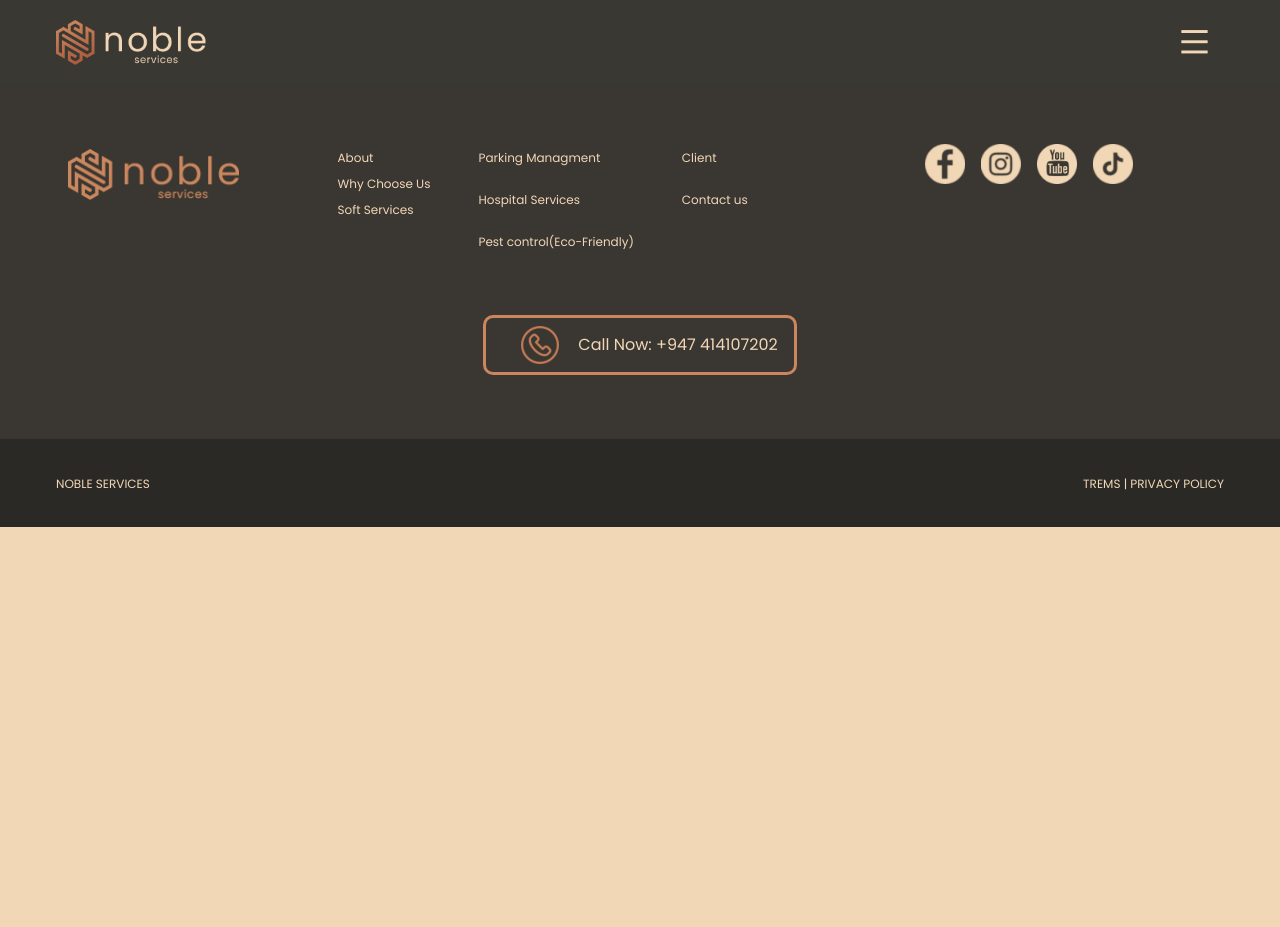
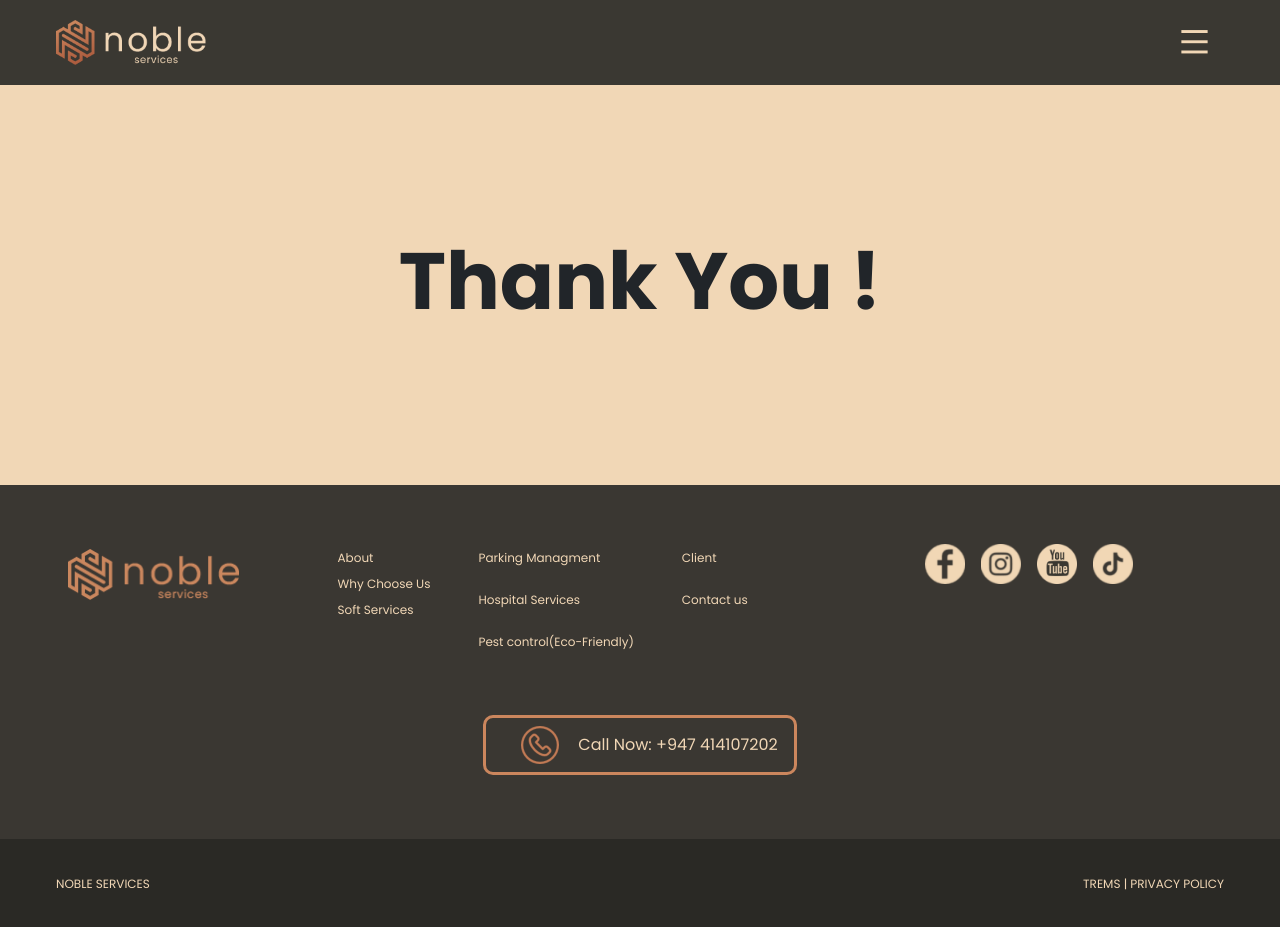
Before and after one commit to weblinxsolution/Noble, a plain HTML site: page thankyou.html in a window 1280 px wide. Before the commit the page ends 800 px from the top, so only its background shows below. Drawn offline with nearby package versions, Linux system fonts and the light colour scheme.

Commit message:
Thank you page Added

```diff
--- a/style.css
+++ b/style.css
@@ -114,7 +114,13 @@ p {
 .spacing {
     padding-top: 5%;
 }
-
+.spacing-3{
+    height: 50vh;
+    display: flex;
+    flex-direction: column;
+    align-items: center;
+    justify-content: center;
+}
 .spacing-2 {
     padding-top: 5%;
     padding-bottom: 5%;
--- a/thankyou.html
+++ b/thankyou.html
@@ -56,6 +56,15 @@
     </header>
 
     <!-- Section-ThankYou -->
+    <section class="spacing-3">
+        <div class="row justify-content-center align-items-center">
+            <div class="col d-flex justify-content-center align-items-center">
+                <h1 class="display-1 fw-bold">
+                    Thank You !
+                </h1>
+            </div>
+        </div>
+    </section>
 
     <!-- Footer -->
     <section class="footer-bg">
```
